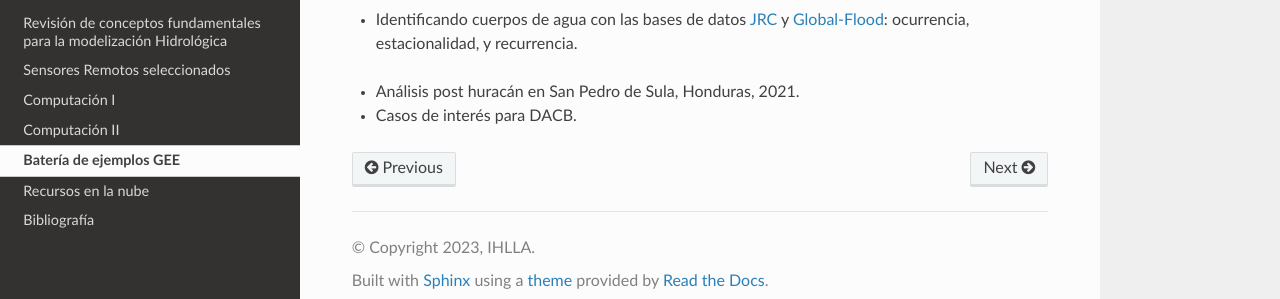
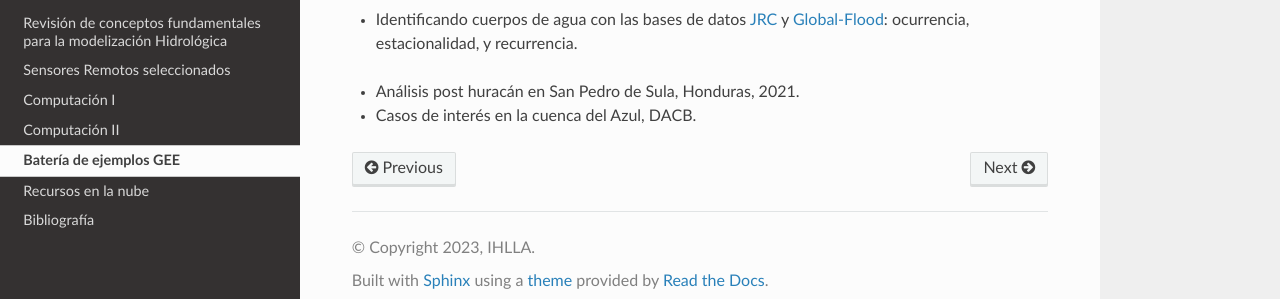
Before and after one commit to ivillamadrid/HidrologiaXXI, a Sphinx documentation site: the page built from docs/source/bateria_GEE.rst, in a window 1280 px wide. Shown: the part 152-451 px from the top of the page. Built offline with Sphinx 7.4.7 and the Read the Docs theme 2.0.0, drawn with Linux system fonts in a browser that asks for light colours.

Commit message:
Update bateria_GEE.rst

```diff
--- a/docs/source/bateria_GEE.rst
+++ b/docs/source/bateria_GEE.rst
@@ -9,4 +9,4 @@ Batería de ejemplos GEE
 
 * Análisis post huracán en San Pedro de Sula, Honduras, 2021.
 
-* Casos de interés para DACB.
+* Casos de interés en la cuenca del Azul, DACB.
```
